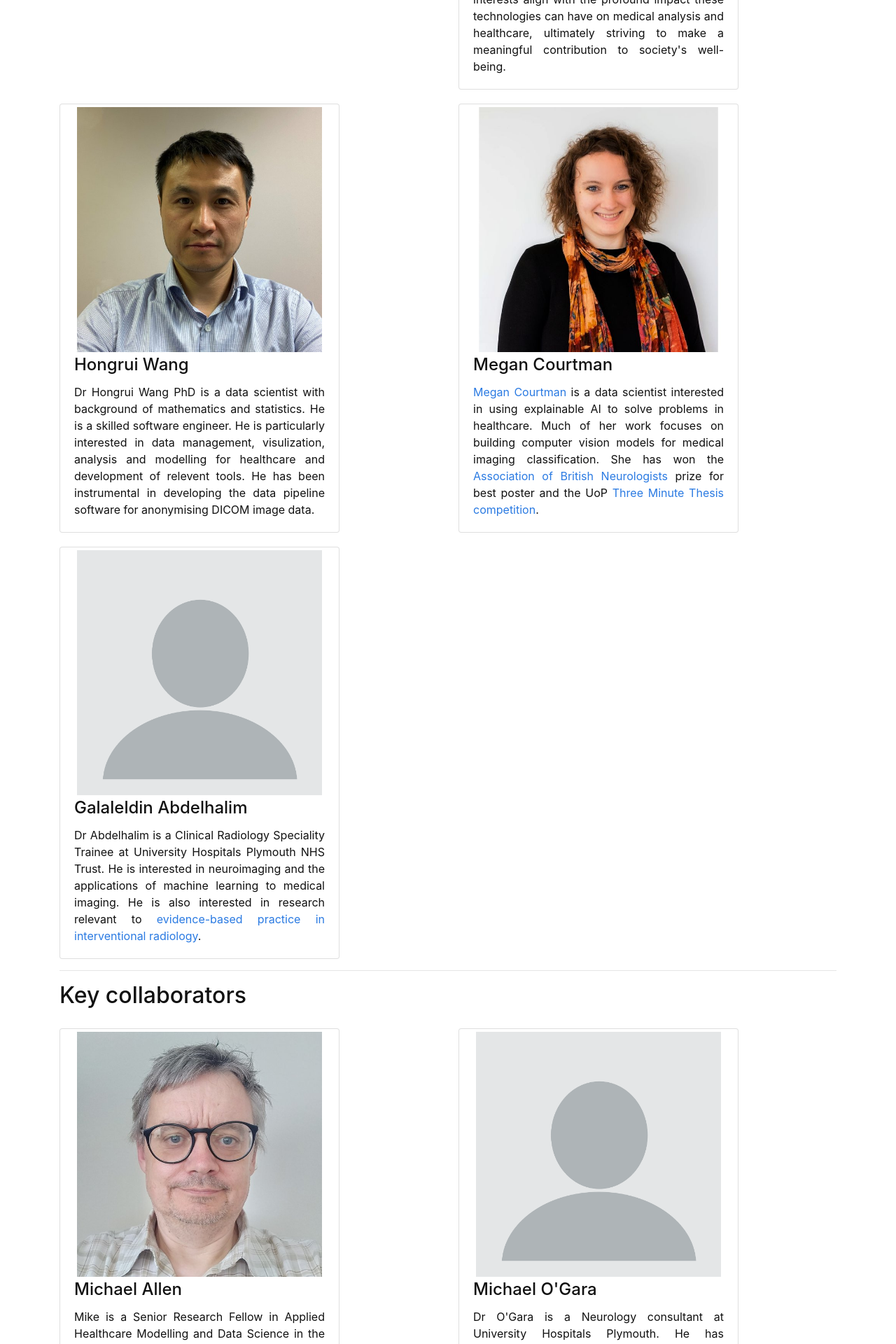
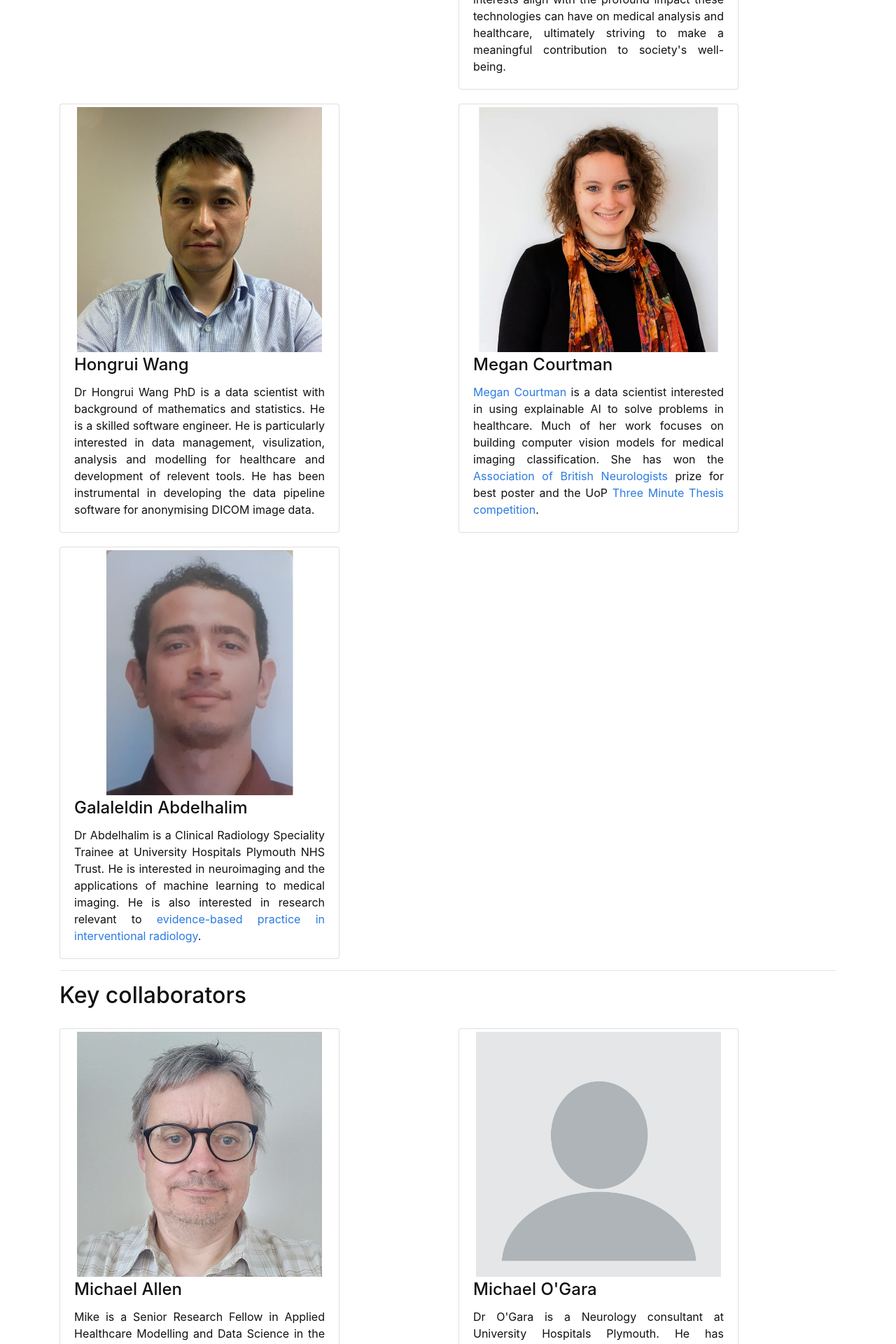
Before and after one commit to sustainsw/sustainsw.github.io, a Jekyll site: the page built from pages/people.md, in a window 1280 px wide. Shown: the part 1672-3592 px from the top of the page at 70% size. Built offline with Jekyll 4.4.1, drawn with Linux system fonts in a browser that asks for light colours.

Commit message:
add new figure

```diff
--- a/pages/people.md
+++ b/pages/people.md
@@ -93,7 +93,7 @@ Aishwarya is a dedicated Data Scientist and a PhD student at the University of P
         <a
         href="https://pubmed.ncbi.nlm.nih.gov/37005205/">evidence-based practice in interventional radiology</a>.
         {% endcapture %}
-        {% include person.html name="Galaleldin Abdelhalim" image="/assets/img/blank_profile.png"
+        {% include person.html name="Galaleldin Abdelhalim" image="/assets/img/Galaleldin_Abdelhalim.jpg"
         introduction=intro_galaleldin_abdelhalim %}
 
 
```
Also changed, not shown: assets/img/Galaleldin_Abdelhalim.jpg (added).
